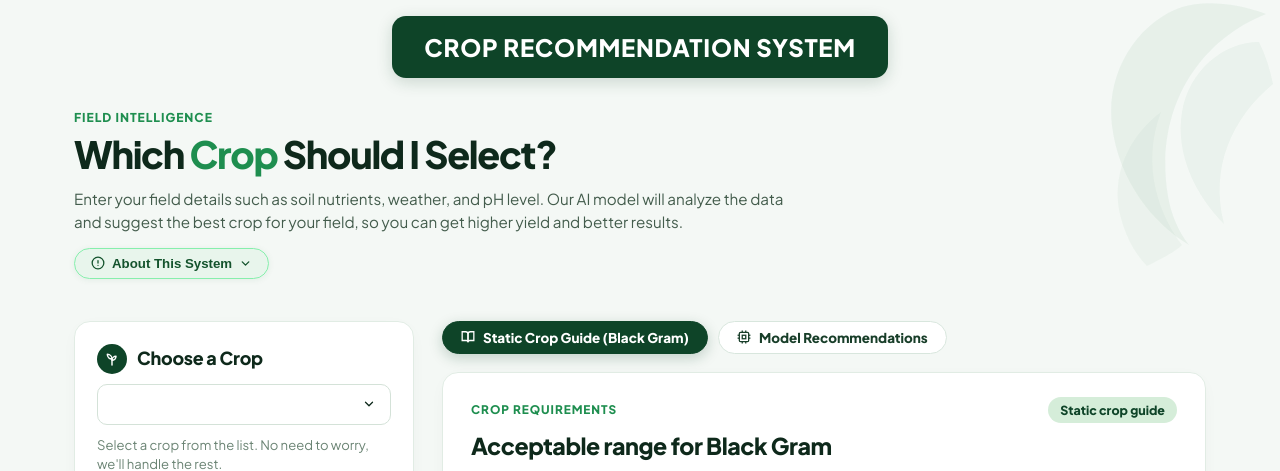
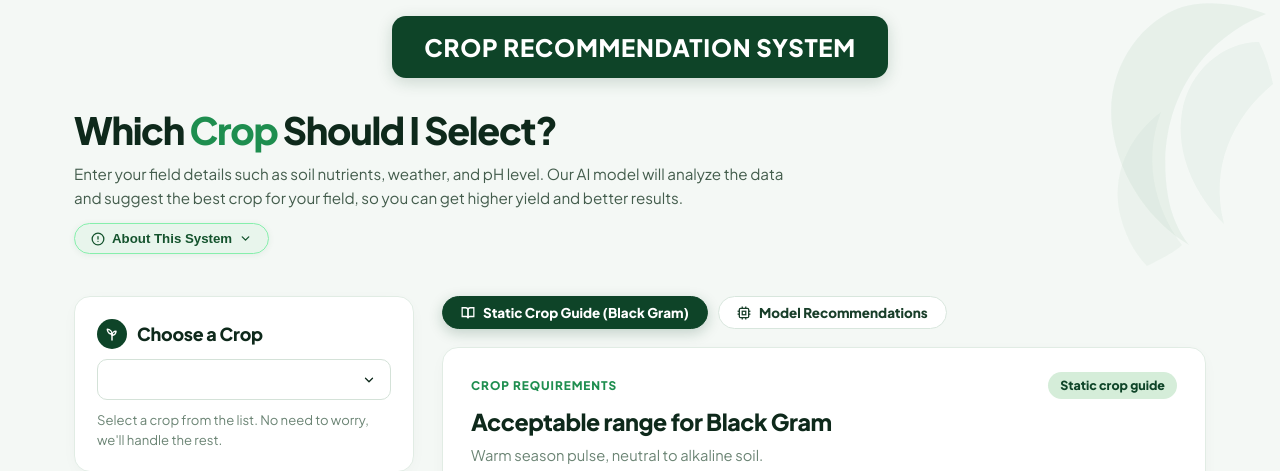
Before and after one commit to roohullahbsai-2024a-cell/Crop-Prediction-System, a Flask app: page / in a window 1280 px wide. Shown: the top 471 px of the page. Run offline with Flask 3, Linux system fonts and the light colour scheme; lists and menus that the app fills with data are empty; parts of the project's set-up code (start-up, migrations or seed data) failed here and were passed over.

Commit message:
Remove FIELD INTELLIGENCE heading from masthead

```diff
--- a/templates/index.html
+++ b/templates/index.html
@@ -40,7 +40,6 @@
 
   <!-- ══════════════════════ MASTHEAD ══════════════════════ -->
   <header class="masthead">
-    <div class="eyebrow">FIELD INTELLIGENCE</div>
     <h1>Which <span class="highlight-green">Crop</span> Should I Select?</h1>
     <p>
       Enter your field details such as soil nutrients, weather, and pH level.
```
